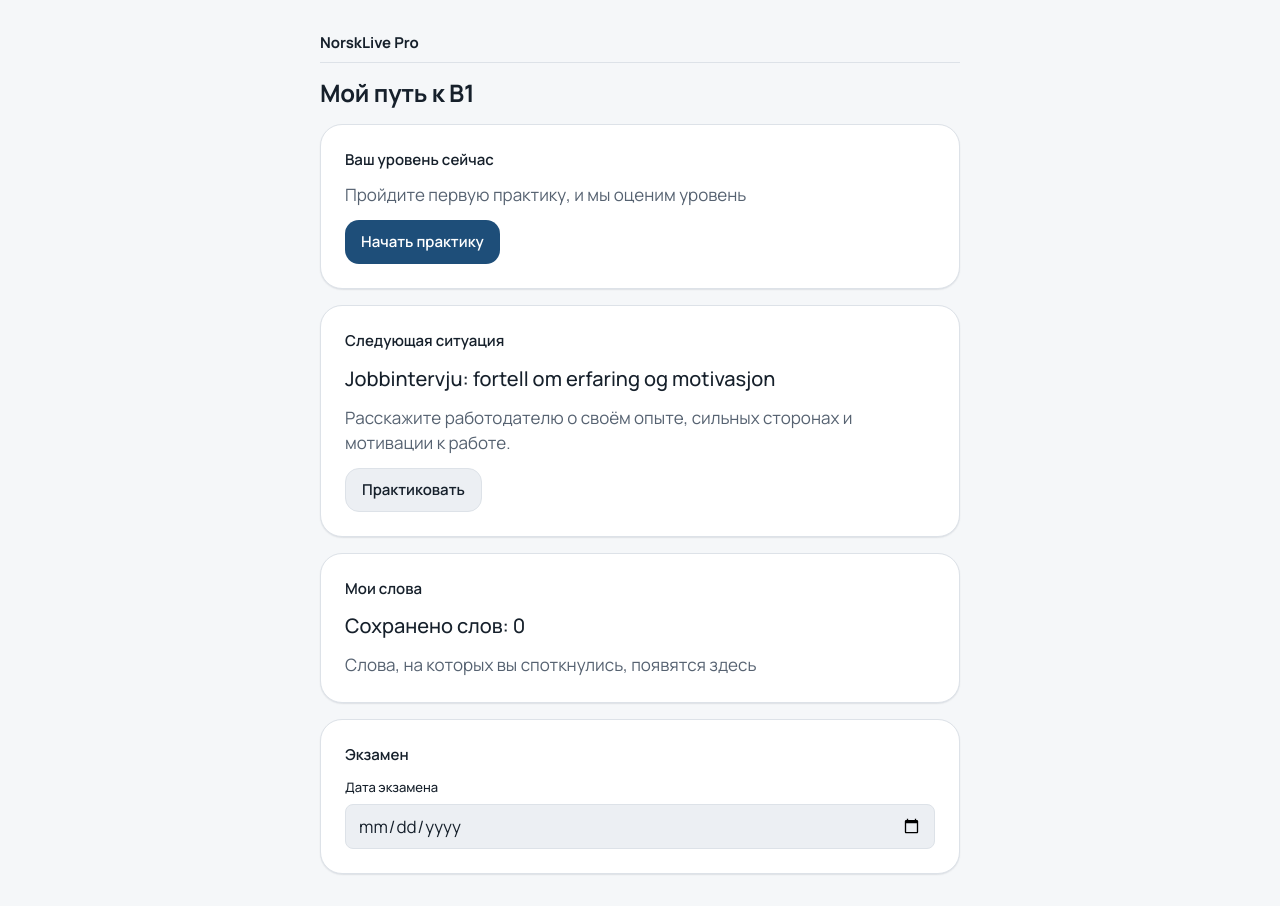
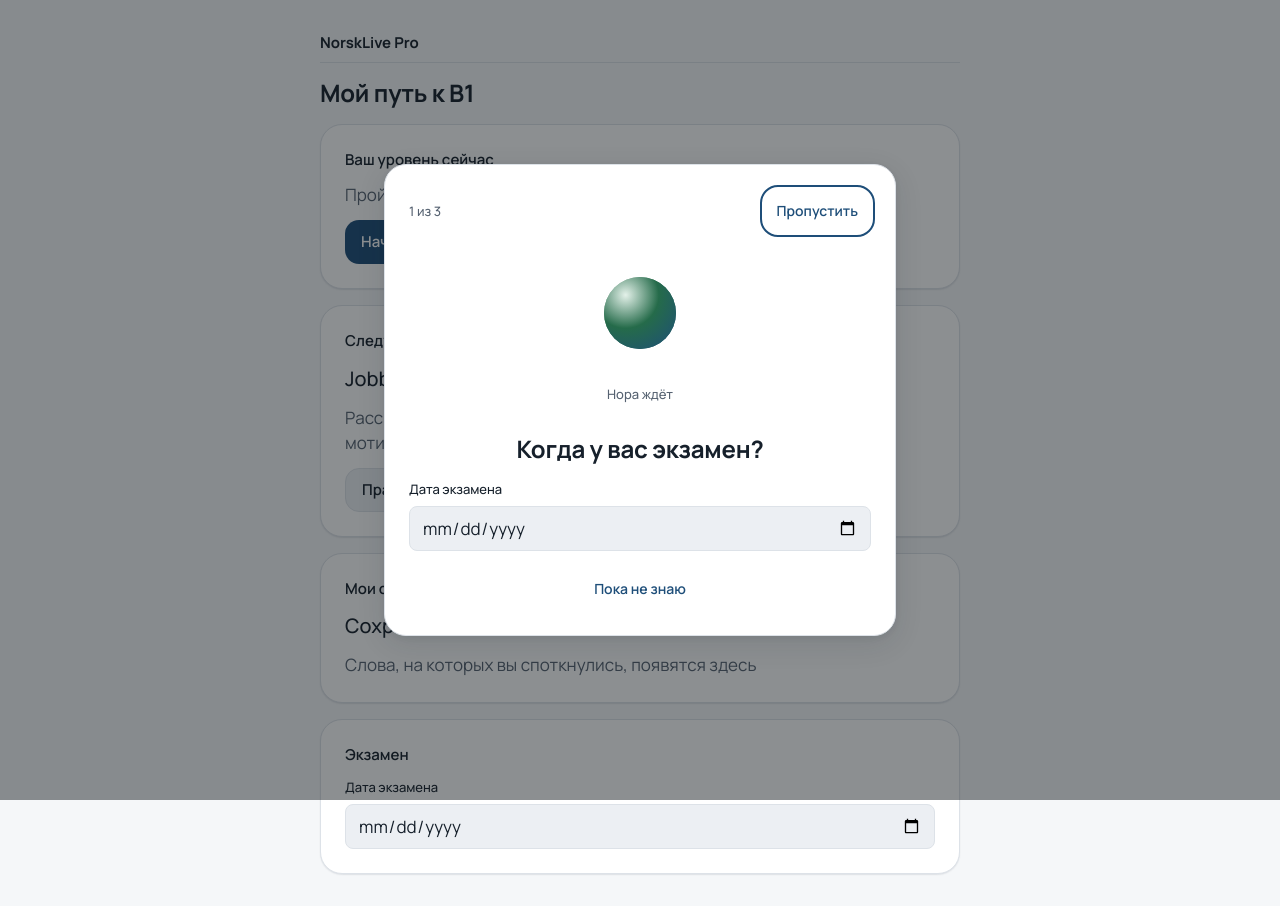
Before and after one commit to mironenkokonstantin1984-netizen/norsklive-pro-saas, a Next.js app: page / in a window 1280 px wide. Built offline with nearby package versions, Linux system fonts and the light colour scheme.

Commit message:
feat(path): add FirstRun 3-step skippable onboarding sheet with Nora md orb

```diff
--- /dev/null
+++ b/src/components/path/FirstRun.tsx
@@ -0,0 +1,237 @@
+'use client';
+
+import { useEffect, useRef, useState, type KeyboardEvent } from 'react';
+import { Nora } from '../companion/Nora';
+import {
+  writePathPrefs,
+  type PathL1,
+  type PathPrefs,
+  type TargetCefrLevel
+} from '../../lib/path/storage';
+
+export interface FirstRunProps {
+  initialPrefs: PathPrefs;
+  onSkip: (prefs: PathPrefs) => void;
+  onFinish: (prefs: PathPrefs) => void;
+}
+
+export function FirstRun({ initialPrefs, onSkip, onFinish }: FirstRunProps) {
+  const [step, setStep] = useState<1 | 2 | 3>(1);
+  const [examDate, setExamDate] = useState<string>(initialPrefs.examDate ?? '');
+  const [targetLevel, setTargetLevel] = useState<TargetCefrLevel>(
+    initialPrefs.targetLevel ?? 'B1'
+  );
+  const [l1, setL1] = useState<PathL1>(initialPrefs.l1 ?? 'ru');
+  const dialogRef = useRef<HTMLDivElement | null>(null);
+
+  const handleSkip = () => {
+    const updated = writePathPrefs({
+      onboarded: true,
+      targetLevel,
+      l1,
+      examDate: examDate || undefined
+    });
+    onSkip(updated);
+  };
+
+  const handleStartPractice = () => {
+    const updated = writePathPrefs({
+      onboarded: true,
+      targetLevel,
+      l1,
+      examDate: examDate || undefined
+    });
+    onFinish(updated);
+    if (typeof window !== 'undefined') {
+      try {
+        window.location.assign('/studio');
+      } catch {
+        window.location.href = '/studio';
+      }
+    }
+  };
+
+  useEffect(() => {
+    const el = dialogRef.current;
+    if (!el) return;
+    const focusables = el.querySelectorAll<HTMLElement>(
+      'button:not([disabled]), input:not([disabled]), [href], [tabindex]:not([tabindex="-1"])'
+    );
+    focusables[0]?.focus();
+  }, [step]);
+
+  const handleKeyDown = (e: KeyboardEvent<HTMLDivElement>) => {
+    if (e.key === 'Escape') {
+      e.preventDefault();
+      handleSkip();
+      return;
+    }
+
+    if (e.key === 'Tab' && dialogRef.current) {
+      const focusables = Array.from(
+        dialogRef.current.querySelectorAll<HTMLElement>(
+          'button:not([disabled]), input:not([disabled]), [href], [tabindex]:not([tabindex="-1"])'
+        )
+      );
+      if (focusables.length === 0) return;
+      const first = focusables[0];
+      const last = focusables[focusables.length - 1];
+      if (e.shiftKey && document.activeElement === first) {
+        e.preventDefault();
+        last.focus();
+      } else if (!e.shiftKey && document.activeElement === last) {
+        e.preventDefault();
+        first.focus();
+      }
+    }
+  };
+
+  const handleDateInputChange = (value: string) => {
+    setExamDate(value);
+    if (/^\d{4}-\d{2}-\d{2}$/.test(value)) {
+      writePathPrefs({ examDate: value });
+      setStep(2);
+    }
+  };
+
+  const handleDateUnknown = () => {
+    setExamDate('');
+    writePathPrefs({ examDate: undefined });
+    setStep(2);
+  };
+
+  const handleSelectLevel = (level: TargetCefrLevel) => {
+    setTargetLevel(level);
+    writePathPrefs({ targetLevel: level });
+    setStep(3);
+  };
+
+  const handleSelectL1 = (nextL1: PathL1) => {
+    setL1(nextL1);
+    writePathPrefs({ l1: nextL1 });
+  };
+
+  return (
+    <div
+      className="firstrun-backdrop"
+      role="dialog"
+      aria-modal="true"
+      aria-labelledby="firstRunQuestionTitle"
+      onKeyDown={handleKeyDown}
+    >
+      <div className="firstrun-sheet" ref={dialogRef}>
+        <div className="firstrun-top-row">
+          <span className="firstrun-progress t-caption">{`${step} из 3`}</span>
+          <button
+            type="button"
+            className="btn-text firstrun-skip-btn t-callout"
+            onClick={handleSkip}
+          >
+            Пропустить
+          </button>
+        </div>
+
+        <div className="firstrun-nora">
+          <Nora state="idle" size="md" />
+        </div>
+
+        {step === 1 ? (
+          <div className="firstrun-step">
+            <h2 id="firstRunQuestionTitle" className="firstrun-title t-title">
+              Когда у вас экзамен?
+            </h2>
+            <label className="path-exam-field t-caption" htmlFor="firstRunExamDate">
+              <span>Дата экзамена</span>
+              <input
+                id="firstRunExamDate"
+                type="date"
+                className="path-date-input t-body"
+                value={examDate}
+                onChange={(e) => handleDateInputChange(e.target.value)}
+              />
+            </label>
+            <div className="firstrun-actions">
+              <button
+                type="button"
+                className="btn-text firstrun-secondary-btn t-callout"
+                onClick={handleDateUnknown}
+              >
+                Пока не знаю
+              </button>
+            </div>
+          </div>
+        ) : null}
+
+        {step === 2 ? (
+          <div className="firstrun-step">
+            <h2 id="firstRunQuestionTitle" className="firstrun-title t-title">
+              Какой уровень нужен?
+            </h2>
+            <div className="firstrun-segmented" role="group" aria-label="Целевой уровень">
+              {(['A2', 'B1', 'B2'] as const).map((lvl) => (
+                <button
+                  key={lvl}
+                  type="button"
+                  className={`firstrun-segment-btn t-callout ${
+                    targetLevel === lvl ? 'is-selected' : ''
+                  }`}
+                  aria-pressed={targetLevel === lvl}
+                  onClick={() => handleSelectLevel(lvl)}
+                >
+                  {lvl}
+                </button>
+              ))}
+            </div>
+            <div className="firstrun-actions">
+              <button
+                type="button"
+                className="btn-text firstrun-secondary-btn t-callout"
+                onClick={() => handleSelectLevel('B1')}
+              >
+                Не уверен
+              </button>
+            </div>
+          </div>
+        ) : null}
+
+        {step === 3 ? (
+          <div className="firstrun-step">
+            <h2 id="firstRunQuestionTitle" className="firstrun-title t-title">
+              На каком языке объяснять?
+            </h2>
+            <div className="firstrun-segmented" role="group" aria-label="Язык объяснений">
+              {(
+                [
+                  { code: 'ru', label: 'Русский' },
+                  { code: 'uk', label: 'Українська' },
+                  { code: 'en', label: 'English' }
+                ] as const
+              ).map((item) => (
+                <button
+                  key={item.code}
+                  type="button"
+                  className={`firstrun-segment-btn t-callout ${
+                    l1 === item.code ? 'is-selected' : ''
+                  }`}
+                  aria-pressed={l1 === item.code}
+                  onClick={() => handleSelectL1(item.code)}
+                >
+                  {item.label}
+                </button>
+              ))}
+            </div>
+            <div className="firstrun-actions">
+              <button
+                type="button"
+                className="path-primary-link firstrun-primary-btn t-callout"
+                onClick={handleStartPractice}
+              >
+                Начать первую практику
+              </button>
+            </div>
+          </div>
+        ) : null}
+      </div>
+    </div>
+  );
+}
--- a/src/components/path/PathHome.tsx
+++ b/src/components/path/PathHome.tsx
@@ -2,7 +2,6 @@
 
 import { useEffect, useRef, useState } from 'react';
 import {
-  DEFAULT_PATH_PREFS,
   daysUntilExam,
   readPathPrefs,
   readSavedWordsCount,
@@ -10,6 +9,7 @@ import {
   type PathPrefs
 } from '../../lib/path/storage';
 import { nextSituation } from '../../lib/path/situations';
+import { FirstRun } from './FirstRun';
 import './path.css';
 
 export interface PathHomeProps {
@@ -18,8 +18,8 @@ export interface PathHomeProps {
 }
 
 export function PathHome({ authEnabled = false, userEmail = null }: PathHomeProps = {}) {
-  const [prefs, setPrefs] = useState<PathPrefs>(() => ({ ...DEFAULT_PATH_PREFS }));
-  const [savedWordsCount, setSavedWordsCount] = useState<number>(0);
+  const [prefs, setPrefs] = useState<PathPrefs>(() => readPathPrefs());
+  const [savedWordsCount, setSavedWordsCount] = useState<number>(() => readSavedWordsCount());
   const dateInputRef = useRef<HTMLInputElement | null>(null);
 
   useEffect(() => {
@@ -41,6 +41,13 @@ export function PathHome({ authEnabled = false, userEmail = null }: PathHomeProp
 
   return (
     <main className="path-page">
+      {!prefs.onboarded ? (
+        <FirstRun
+          initialPrefs={prefs}
+          onSkip={(nextPrefs) => setPrefs(nextPrefs)}
+          onFinish={(nextPrefs) => setPrefs(nextPrefs)}
+        />
+      ) : null}
       <div className="path-column">
         <div className="path-topbar">
           <span className="path-brand t-callout">NorskLive Pro</span>
--- a/src/components/path/path.css
+++ b/src/components/path/path.css
@@ -158,9 +158,106 @@
 .path-primary-link:focus-visible,
 .path-outline-link:focus-visible,
 .path-date-input:focus-visible,
-.path-exam-edit-btn:focus-visible {
+.path-exam-edit-btn:focus-visible,
+.firstrun-skip-btn:focus-visible,
+.firstrun-secondary-btn:focus-visible,
+.firstrun-segment-btn:focus-visible,
+.firstrun-primary-btn:focus-visible {
   outline: 2px solid var(--primary);
   outline-offset: 2px;
+}
+
+.firstrun-backdrop {
+  position: fixed;
+  inset: 0;
+  z-index: 50;
+  background: var(--scrim);
+  display: flex;
+  align-items: center;
+  justify-content: center;
+  padding: var(--space-4);
+}
+
+.firstrun-sheet {
+  width: 100%;
+  max-width: 32rem;
+  background: var(--surface);
+  border: 1px solid var(--line);
+  border-radius: var(--radius-lg);
+  box-shadow: var(--shadow-float);
+  padding: var(--space-6);
+  display: flex;
+  flex-direction: column;
+  gap: var(--space-4);
+}
+
+.firstrun-top-row {
+  display: flex;
+  align-items: center;
+  justify-content: space-between;
+  gap: var(--space-3);
+}
+
+.firstrun-progress {
+  color: var(--muted);
+}
+
+.firstrun-skip-btn,
+.firstrun-secondary-btn {
+  min-height: 2.75rem;
+}
+
+.firstrun-nora {
+  display: flex;
+  justify-content: center;
+}
+
+.firstrun-step {
+  display: flex;
+  flex-direction: column;
+  gap: var(--space-4);
+}
+
+.firstrun-title {
+  margin: 0;
+  color: var(--ink);
+  text-align: center;
+}
+
+.firstrun-segmented {
+  display: grid;
+  grid-template-columns: repeat(3, minmax(0, 1fr));
+  gap: var(--space-2);
+}
+
+.firstrun-segment-btn {
+  min-height: 2.75rem;
+  padding: var(--space-2) var(--space-3);
+  border-radius: var(--radius-md);
+  border: 1px solid var(--line);
+  background: var(--surface-2);
+  color: var(--ink);
+  font-family: var(--font-sans);
+  cursor: pointer;
+}
+
+.firstrun-segment-btn.is-selected {
+  border-color: var(--primary);
+  background: var(--primary-soft);
+  color: var(--ink);
+}
+
+.firstrun-actions {
+  display: flex;
+  justify-content: center;
+  gap: var(--space-3);
+}
+
+.firstrun-primary-btn {
+  width: 100%;
+  border: none;
+  font-family: var(--font-sans);
+  cursor: pointer;
 }
 
 @media (max-width: 700px) {
@@ -171,4 +268,8 @@
   .path-card {
     padding: var(--space-4);
   }
+
+  .firstrun-sheet {
+    padding: var(--space-4);
+  }
 }
```
